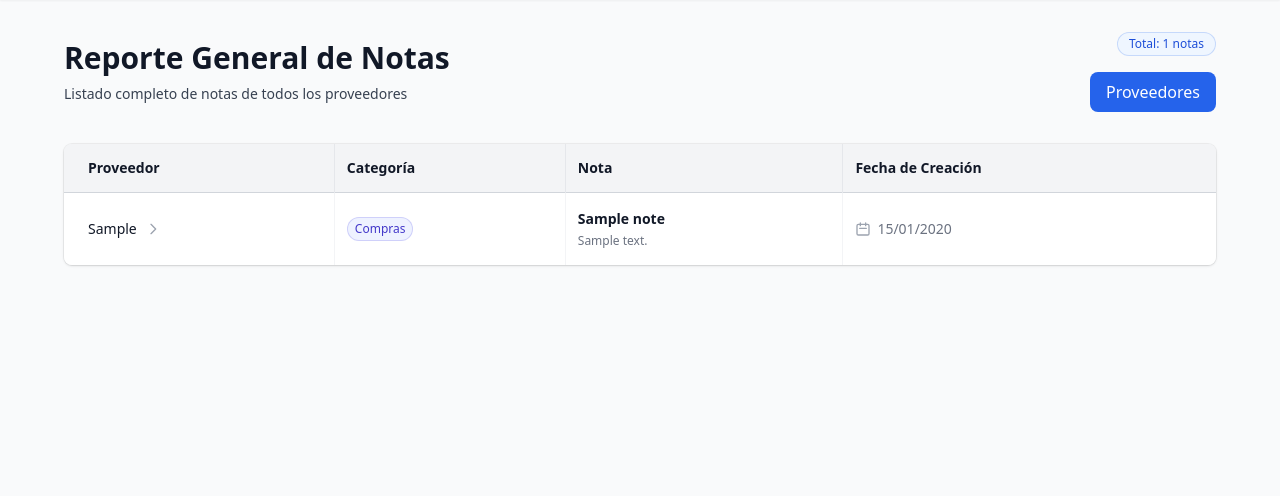
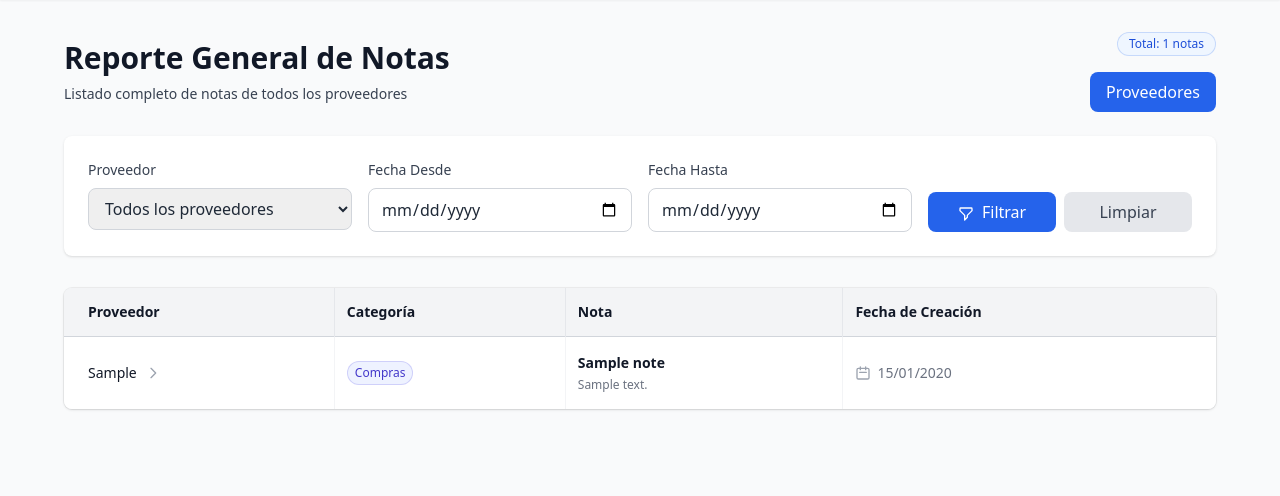
Before and after one commit to AlejandroKT/PDKnotes, a Django app: page /supervisor/table/ in a window 1280 px wide. Shown: the part 81-577 px from the top of the page. Run offline with Django 5.2, Linux system fonts and the light colour scheme; a user stored in the database is signed in; tables that the repository leaves empty hold one stand-in row (values such as "Sample post"); some libraries are stand-ins or nearby versions.

Commit message:
Se realizo el filtrado por proveedor o por rango de fechas, falta evitar que el usuario pueda filtrar de un rango de fechas mayor hasta una menor

```diff
--- a/notes/views.py
+++ b/notes/views.py
@@ -6,6 +6,12 @@ from .models import Note
 from django.core.paginator import Paginator
 from accounts.models import User
 from .forms import NoteForm
+from django.db.models import Q
+from datetime import datetime
+
+#Modelo CustomUser para traer a los proveedores
+from accounts.models import User
+
 
 # Decoradores para verificar roles
 def supplier_required(view_func):
@@ -93,18 +99,43 @@ def is_superuser(user):
 
 @login_required
 def supervisor_table(request):
-     # 1. Obtenemos todas las notas ordenadas
+    # 1. Obtenemos todas las notas ordenadas
     notes = Note.objects.select_related('supplier').order_by('-created_at')
 
-    # 2. Configuramos el paginador
+    # 2. Procesar filtros
+    supplier_filter = request.GET.get('supplier')
+    date_from = request.GET.get('date_from')
+    date_to = request.GET.get('date_to')
+
+    # Aplicar filtro por proveedor
+    if supplier_filter:
+        notes = notes.filter(supplier_id=supplier_filter)
+
+    # Aplicar filtro por fecha desde
+    if date_from:
+        notes = notes.filter(created_at__date__gte=date_from)
+
+    # Aplicar filtro por fecha hasta
+    if date_to:
+        notes = notes.filter(created_at__date__lte=date_to)
+
+    # 3. Obtener proveedores únicos para el filtro
+    suppliers = User.objects.filter(is_supplier=True).order_by('first_name')
+
+    # 4. Configuramos el paginador
     paginator = Paginator(notes, 15)
     page_number = request.GET.get('page')
 
-    # 3. Obtenemos el objeto de página actual
+    # 5. Obtenemos el objeto de página actual
     page_obj = paginator.get_page(page_number)
 
     return render(request, 'notes/supervisor_table.html', {
-        'page_obj': page_obj, # Enviamos el objeto de página al template
-        'total_notes': notes.count(), # Para el badge de total en el header
-        'notes': notes,
+        'page_obj': page_obj,
+        'total_notes': notes.count(),
+        'suppliers': suppliers,
+        'current_filters': {
+            'supplier': supplier_filter or '',
+            'date_from': date_from or '',
+            'date_to': date_to or '',
+        }
     })
--- a/template/notes/supervisor_table.html
+++ b/template/notes/supervisor_table.html
@@ -2,18 +2,15 @@
 {% block title %}Reporte General de Notas{% endblock %}
 
 {% block content %}
+
 {% load static %}
-
 <div class="px-4 sm:px-6 lg:px-8">
-    <!-- Header: flex horizontal de lado a lado -->
+    <!-- Header -->
     <div class="sm:flex sm:items-center sm:justify-between mb-6">
-        <!-- Elemento 1: Lado Izquierdo -->
         <div class="sm:flex-auto">
             <h1 class="text-3xl font-bold text-gray-900">Reporte General de Notas</h1>
             <p class="mt-2 text-sm text-gray-700">Listado completo de notas de todos los proveedores</p>
         </div>
-
-        <!-- Elemento 2: Lado Derecho (Agrupado en columna vertical) -->
         <div class="mt-4 sm:mt-0 flex flex-col items-end gap-4">
             <span class="inline-flex items-center rounded-full bg-blue-50 px-3 py-1 text-xs font-medium text-blue-700 ring-1 ring-inset ring-blue-600/20">
                 Total: {{ page_obj.paginator.count }} notas
@@ -26,7 +23,63 @@
         </div>
     </div>
 
-    <!-- Tabla tipo Excel -->
+    <!-- Filtros -->
+    <div class="bg-white shadow rounded-lg p-6 mb-6">
+        <form method="get" class="grid grid-cols-1 md:grid-cols-4 gap-4">
+            <!-- Filtro por Proveedor -->
+            <div>
+                <label for="supplier" class="block text-sm font-medium text-gray-700 mb-2">
+                    Proveedor
+                </label>
+                <select name="supplier" id="supplier"
+                        class="w-full px-3 py-2 border border-gray-300 rounded-lg focus:ring-2 focus:ring-blue-500 focus:border-blue-500">
+                    <option value="">Todos los proveedores</option>
+                    {% for supplier in suppliers %}
+                    <option value="{{ supplier.pk }}" {% if current_filters.supplier == supplier.pk|stringformat:"s" %}selected{% endif %}>
+                        {{ supplier.first_name }} {{ supplier.last_name }}
+                    </option>
+                    {% endfor %}
+                </select>
+            </div>
+
+            <!-- Filtro Fecha Desde -->
+            <div>
+                <label for="date_from" class="block text-sm font-medium text-gray-700 mb-2">
+                    Fecha Desde
+                </label>
+                <input type="date" name="date_from" id="date_from"
+                       value="{{ current_filters.date_from }}"
+                       class="w-full px-3 py-2 border border-gray-300 rounded-lg focus:ring-2 focus:ring-blue-500 focus:border-blue-500">
+            </div>
+
+            <!-- Filtro Fecha Hasta -->
+            <div>
+                <label for="date_to" class="block text-sm font-medium text-gray-700 mb-2">
+                    Fecha Hasta
+                </label>
+                <input type="date" name="date_to" id="date_to"
+                       value="{{ current_filters.date_to }}"
+                       class="w-full px-3 py-2 border border-gray-300 rounded-lg focus:ring-2 focus:ring-blue-500 focus:border-blue-500">
+            </div>
+
+            <!-- Botones de Acción -->
+            <div class="flex items-end gap-2">
+                <button type="submit"
+                        class="flex-1 bg-blue-600 text-white px-4 py-2 rounded-lg hover:bg-blue-700 transition duration-150">
+                    <svg class="inline w-4 h-4 mr-1" fill="none" stroke="currentColor" viewBox="0 0 24 24">
+                        <path stroke-linecap="round" stroke-linejoin="round" stroke-width="2" d="M3 4a1 1 0 011-1h16a1 1 0 011 1v2.586a1 1 0 01-.293.707l-6.414 6.414a1 1 0 00-.293.707V17l-4 4v-6.586a1 1 0 00-.293-.707L3.293 7.293A1 1 0 013 6.586V4z"></path>
+                    </svg>
+                    Filtrar
+                </button>
+                <a href="{% url 'supervisor_table' %}"
+                   class="flex-1 bg-gray-200 text-gray-700 px-4 py-2 rounded-lg hover:bg-gray-300 transition duration-150 text-center">
+                    Limpiar
+                </a>
+            </div>
+        </form>
+    </div>
+
+    <!-- Tabla -->
     <div class="mt-8 flex flex-col">
         <div class="-my-2 -mx-4 sm:-mx-6 lg:-mx-8">
             <div class="inline-block min-w-full py-2 align-middle md:px-6 lg:px-8">
@@ -73,14 +126,14 @@
                             {% empty %}
                             <tr>
                                 <td colspan="4" class="text-center py-12 text-gray-500">
-                        <p class="mt-2">No hay notas registradas en el sistema.</p>
+                                    <p class="mt-2">No hay notas registradas con los filtros aplicados.</p>
                                 </td>
                             </tr>
                             {% endfor %}
                         </tbody>
                     </table>
 
-                    <!-- CAMBIO 3: Barra de Paginación con Tailwind CSS -->
+                    <!-- Paginación -->
                     {% if page_obj.paginator.num_pages > 1 %}
                     <nav class="flex items-center justify-between border-t border-gray-200 bg-white px-4 py-3 sm:px-6" aria-label="Pagination">
                         <div class="hidden sm:block">
@@ -95,24 +148,25 @@
                             </p>
                         </div>
                         <div class="flex flex-1 justify-between sm:justify-end gap-2 mt-3 sm:mt-0">
-                            <!-- Botones Anteriores -->
                             {% if page_obj.has_previous %}
-                            <a href="?page=1" class="relative inline-flex items-center rounded-md border border-gray-300 bg-white px-3 py-2 text-sm font-medium text-gray-700 hover:bg-gray-50">« Primera</a>
-                            <a href="?page={{ page_obj.previous_page_number }}" class="relative inline-flex items-center rounded-md border border-gray-300 bg-white px-3 py-2 text-sm font-medium text-gray-700 hover:bg-gray-50">‹ Anterior</a>
+                            <a href="?{% if current_filters.supplier %}supplier={{ current_filters.supplier }}&{% endif %}{% if current_filters.date_from %}date_from={{ current_filters.date_from }}&{% endif %}{% if current_filters.date_to %}date_to={{ current_filters.date_to }}&{% endif %}page=1"
+                               class="relative inline-flex items-center rounded-md border border-gray-300 bg-white px-3 py-2 text-sm font-medium text-gray-700 hover:bg-gray-50">« Primera</a>
+                            <a href="?{% if current_filters.supplier %}supplier={{ current_filters.supplier }}&{% endif %}{% if current_filters.date_from %}date_from={{ current_filters.date_from }}&{% endif %}{% if current_filters.date_to %}date_to={{ current_filters.date_to }}&{% endif %}page={{ page_obj.previous_page_number }}"
+                               class="relative inline-flex items-center rounded-md border border-gray-300 bg-white px-3 py-2 text-sm font-medium text-gray-700 hover:bg-gray-50">‹ Anterior</a>
                             {% else %}
                             <span class="relative inline-flex items-center rounded-md border border-gray-200 bg-gray-100 px-3 py-2 text-sm font-medium text-gray-400 cursor-not-allowed">« Primera</span>
                             <span class="relative inline-flex items-center rounded-md border border-gray-200 bg-gray-100 px-3 py-2 text-sm font-medium text-gray-400 cursor-not-allowed">‹ Anterior</span>
                             {% endif %}
 
-                            <!-- Indicador de Página Actual -->
                             <span class="relative inline-flex items-center rounded-md border border-blue-300 bg-blue-50 px-3 py-2 text-sm font-medium text-blue-600">
                                 Página {{ page_obj.number }} de {{ page_obj.paginator.num_pages }}
                             </span>
 
-                            <!-- Botones Siguientes -->
                             {% if page_obj.has_next %}
-                            <a href="?page={{ page_obj.next_page_number }}" class="relative inline-flex items-center rounded-md border border-gray-300 bg-white px-3 py-2 text-sm font-medium text-gray-700 hover:bg-gray-50">Siguiente ›</a>
-                            <a href="?page={{ page_obj.paginator.num_pages }}" class="relative inline-flex items-center rounded-md border border-gray-300 bg-white px-3 py-2 text-sm font-medium text-gray-700 hover:bg-gray-50">Última »</a>
+                            <a href="?{% if current_filters.supplier %}supplier={{ current_filters.supplier }}&{% endif %}{% if current_filters.date_from %}date_from={{ current_filters.date_from }}&{% endif %}{% if current_filters.date_to %}date_to={{ current_filters.date_to }}&{% endif %}page={{ page_obj.next_page_number }}"
+                               class="relative inline-flex items-center rounded-md border border-gray-300 bg-white px-3 py-2 text-sm font-medium text-gray-700 hover:bg-gray-50">Siguiente ›</a>
+                            <a href="?{% if current_filters.supplier %}supplier={{ current_filters.supplier }}&{% endif %}{% if current_filters.date_from %}date_from={{ current_filters.date_from }}&{% endif %}{% if current_filters.date_to %}date_to={{ current_filters.date_to }}&{% endif %}page={{ page_obj.paginator.num_pages }}"
+                               class="relative inline-flex items-center rounded-md border border-gray-300 bg-white px-3 py-2 text-sm font-medium text-gray-700 hover:bg-gray-50">Última »</a>
                             {% else %}
                             <span class="relative inline-flex items-center rounded-md border border-gray-200 bg-gray-100 px-3 py-2 text-sm font-medium text-gray-400 cursor-not-allowed">Siguiente ›</span>
                             <span class="relative inline-flex items-center rounded-md border border-gray-200 bg-gray-100 px-3 py-2 text-sm font-medium text-gray-400 cursor-not-allowed">Última »</span>
```
Lines whose indentation alone changed are shown as unchanged.
